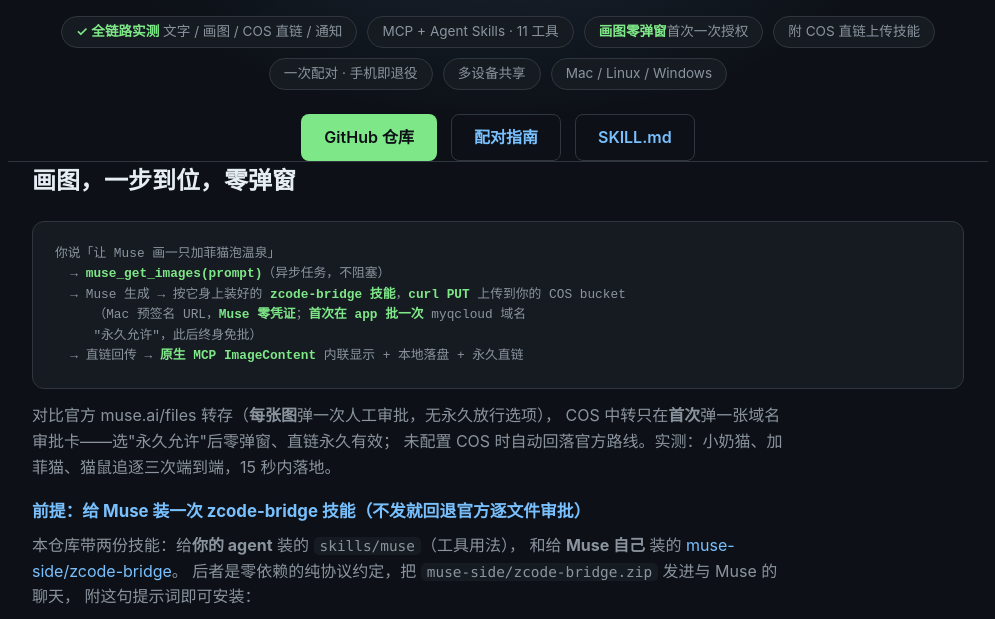
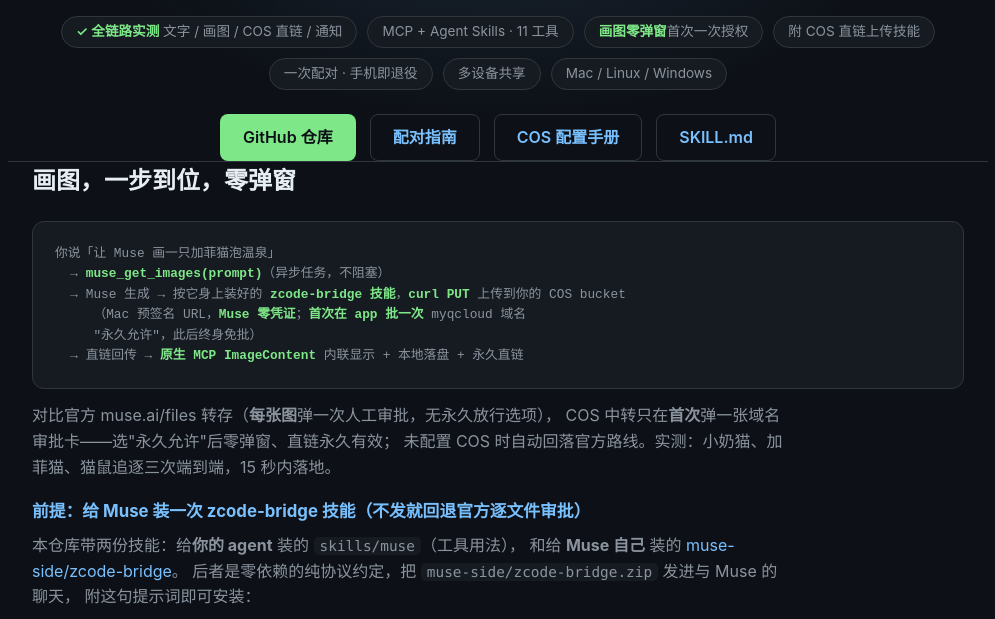
Before and after one commit to ahao430/muse-skill, a plain HTML site: page docs/index.html in a window 1280 px wide. Shown: the part 125-744 px from the top of the page, without its empty margins (142-1137 px from the left). Drawn offline with Linux system fonts and the light colour scheme.

Commit message:
docs(homepage): add COS configuration guide button

```diff
--- a/docs/index.html
+++ b/docs/index.html
@@ -89,6 +89,7 @@
   <div class="cta">
     <a class="btn primary" href="https://github.com/ahao430/muse-skill#readme">GitHub 仓库</a>
     <a class="btn" href="https://github.com/ahao430/muse-skill/blob/main/docs/pairing.md">配对指南</a>
+    <a class="btn" href="https://github.com/ahao430/muse-skill/blob/main/docs/cos.md">COS 配置手册</a>
     <a class="btn" href="https://github.com/ahao430/muse-skill/blob/main/skills/muse/SKILL.md">SKILL.md</a>
   </div>
 </header>
```
